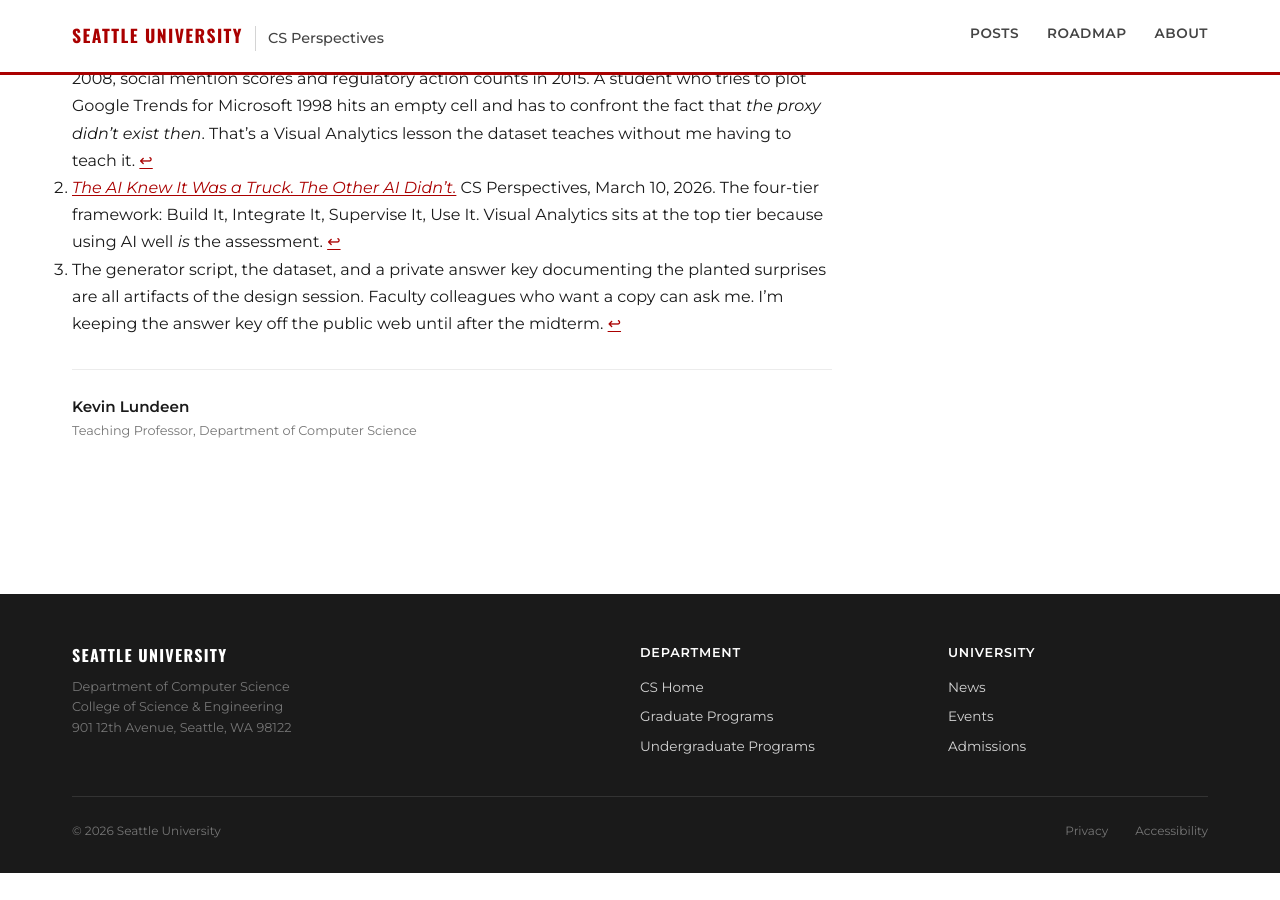
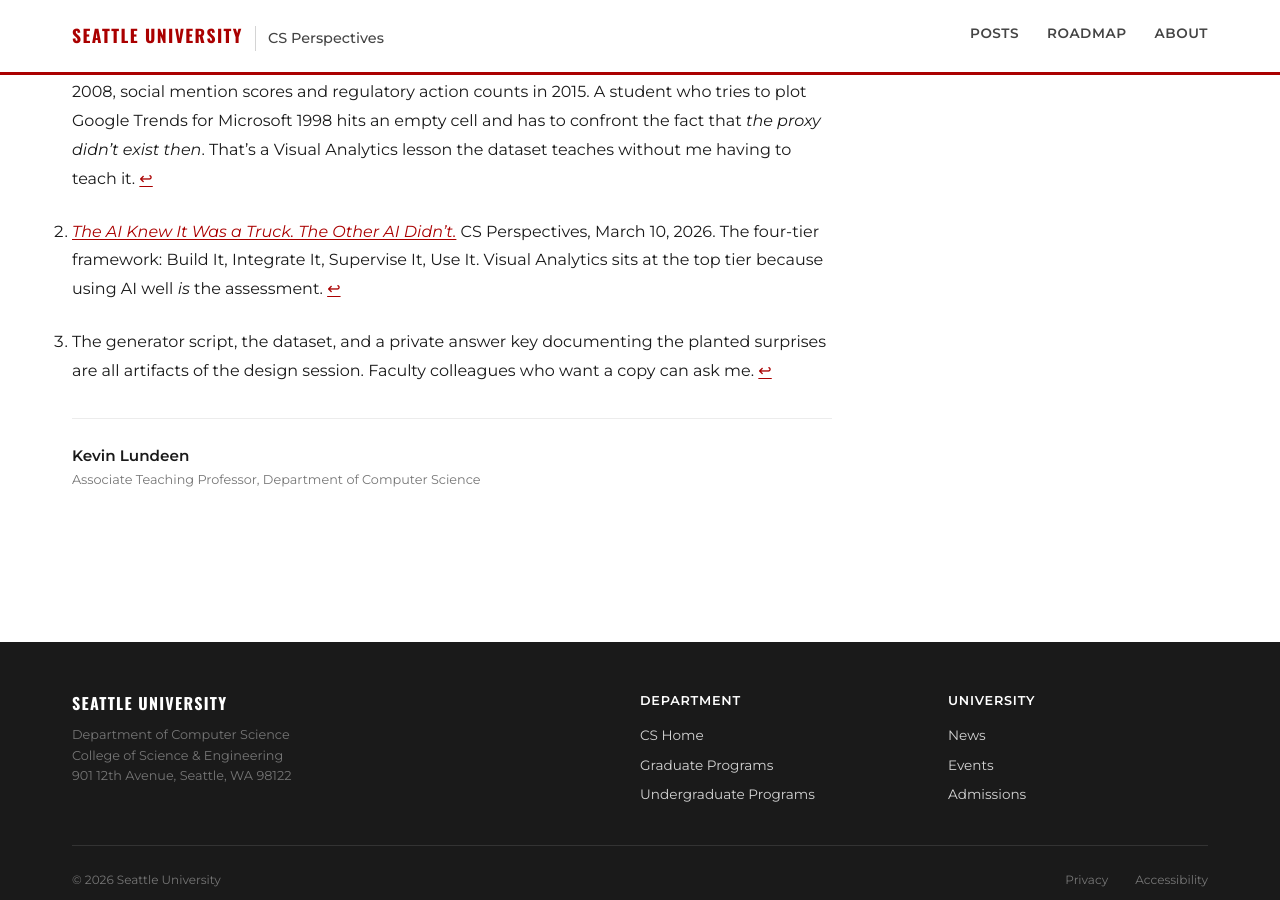
Before and after one commit to klundeen/su-cs-blog, a Jekyll site: the page built from _posts/2026-05-04-blog-evil-empire.md, in a window 1280 px wide and 900 px high, scrolled down 4887 px. Built offline with Jekyll 4.4.1, drawn with Linux system fonts in a browser that asks for light colours; before the commit the page ends 5760 px from its top, so only the background shows below that; some of the changed text lies outside the part shown.

Commit message:
Retitle to "Who's the Evil Empire Now?" and fix footnotes
- Catchier title; thesis lives in the article
- author_title: Associate Teaching Professor (informal bio kept as-is)
- Convert manual footnote anchors to Kramdown [^name] syntax
- Footnote 3: drop "until after the midterm" — answer key stays private

Co-Authored-By: Claude Opus 4.7 (1M context) <noreply@anthropic.com>

```diff
--- a/_posts/2026-05-04-blog-evil-empire.md
+++ b/_posts/2026-05-04-blog-evil-empire.md
@@ -1,10 +1,10 @@
 ---
 layout: post
-title: "An Assignment That Wasn't Possible Last Year"
+title: "Who's the Evil Empire Now?"
 subtitle: "A Visual Analytics in-class exercise, designed in a Monday-night session and runnable inside a class meeting, only because the AI is doing real work on both sides"
 date: 2026-05-04
 author: Kevin Lundeen
-author_title: "Teaching Professor, Department of Computer Science"
+author_title: "Associate Teaching Professor, Department of Computer Science"
 ---
 
 ![The bump chart students will build tomorrow, generated from the synthetic dataset. Lower rank means closer to the evil-empire title.]({{ site.baseurl }}/assets/images/evil_empire_bump_chart.png)
@@ -65,6 +65,8 @@ The exam is Saturday. The exercise scaffolds it. I'll write a follow-up if the p
 
 *Kevin Lundeen is a teaching professor in the Department of Computer Science at Seattle University, where he teaches visual analytics, computer systems, distributed systems, and AI systems. He is also Principal Architect at OneTouchEMR. Previously, he was a managing director at Goldman Sachs, where he co-created SecDB and Slang. He is restoring a 1911 farmhouse in the Skagit Valley.*
 
-1. The schema evolves on purpose. Early years (1995–2003) have only Harris-Poll-style reputation scores and news volume. Google Trends columns appear in 2004, Wikipedia pageviews in 2008, social mention scores and regulatory action counts in 2015. A student who tries to plot Google Trends for Microsoft 1998 hits an empty cell and has to confront the fact that *the proxy didn't exist then*. That's a Visual Analytics lesson the dataset teaches without me having to teach it. [↩](#fnref:schema)
-2. [*The AI Knew It Was a Truck. The Other AI Didn't.*](https://klundeen.github.io/su-cs-blog/2026/03/10/the-ai-knew-it-was-a-truck/) CS Perspectives, March 10, 2026. The four-tier framework: Build It, Integrate It, Supervise It, Use It. Visual Analytics sits at the top tier because using AI well *is* the assessment. [↩](#fnref:tier)
-3. The generator script, the dataset, and a private answer key documenting the planted surprises are all artifacts of the design session. Faculty colleagues who want a copy can ask me. I'm keeping the answer key off the public web until after the midterm. [↩](#fnref:synthetic)
+[^schema]: The schema evolves on purpose. Early years (1995–2003) have only Harris-Poll-style reputation scores and news volume. Google Trends columns appear in 2004, Wikipedia pageviews in 2008, social mention scores and regulatory action counts in 2015. A student who tries to plot Google Trends for Microsoft 1998 hits an empty cell and has to confront the fact that *the proxy didn't exist then*. That's a Visual Analytics lesson the dataset teaches without me having to teach it.
+
+[^tier]: [*The AI Knew It Was a Truck. The Other AI Didn't.*](https://klundeen.github.io/su-cs-blog/2026/03/10/the-ai-knew-it-was-a-truck/) CS Perspectives, March 10, 2026. The four-tier framework: Build It, Integrate It, Supervise It, Use It. Visual Analytics sits at the top tier because using AI well *is* the assessment.
+
+[^synthetic]: The generator script, the dataset, and a private answer key documenting the planted surprises are all artifacts of the design session. Faculty colleagues who want a copy can ask me.
```
Also changed, not shown: other parts of _posts/2026-05-04-blog-evil-empire.md (+3 -3 lines).
